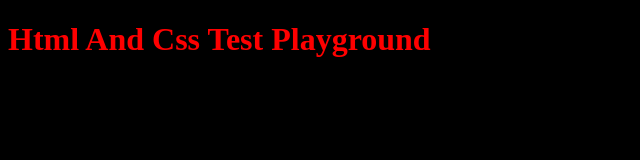
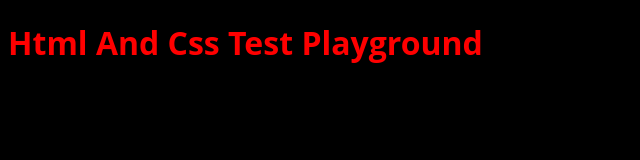
Before and after one commit to Aerolixdev/Test123, a plain HTML site: page index.html in a window 1280 px wide. Shown: the whole page, without its empty margins (0-640 px from the left). Drawn offline with Linux system fonts and the light colour scheme.

Commit message:
added fonts

```diff
--- a/index.html
+++ b/index.html
@@ -7,6 +7,7 @@
     <style>
         body {background-color: black;}
         h1   {color: red;}
+        h1   {font-family: 'Open Sans', sans-serif;}
         p    {color: white;}
         </style>
 </head>
```
